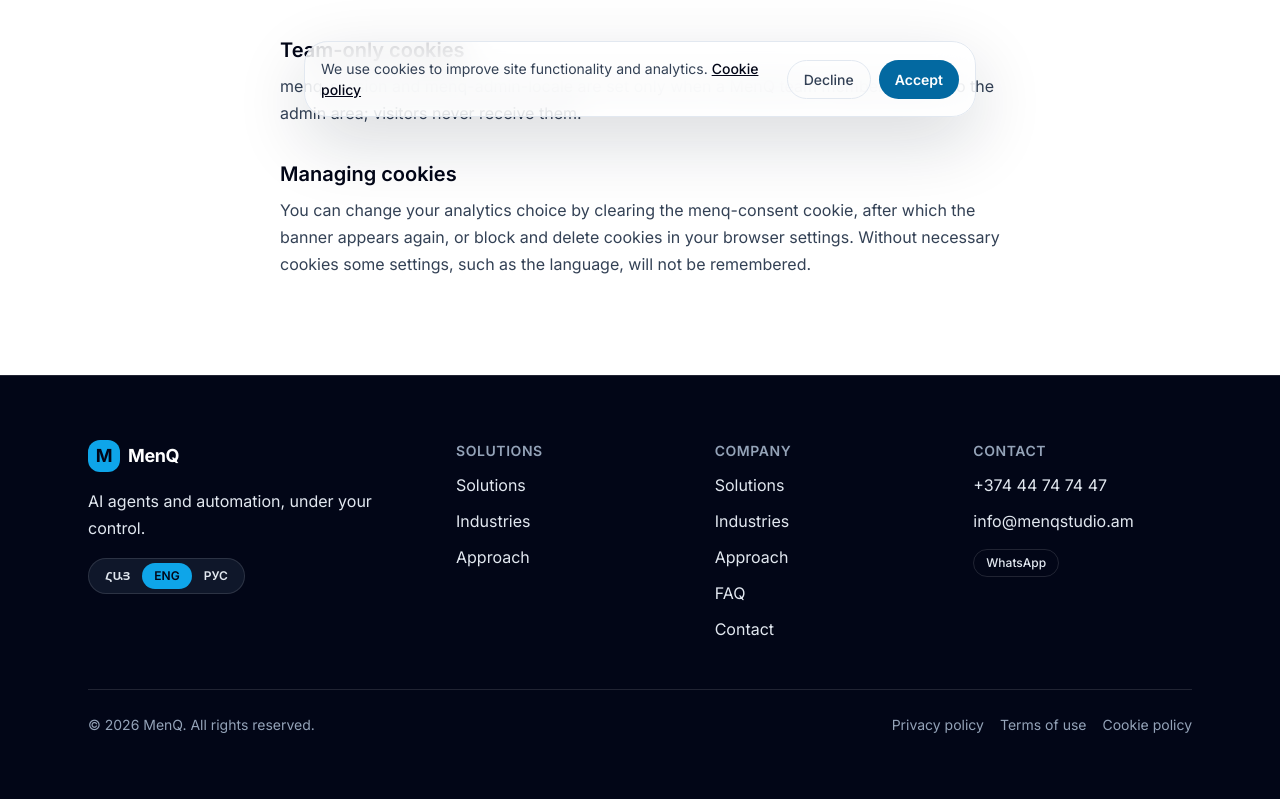
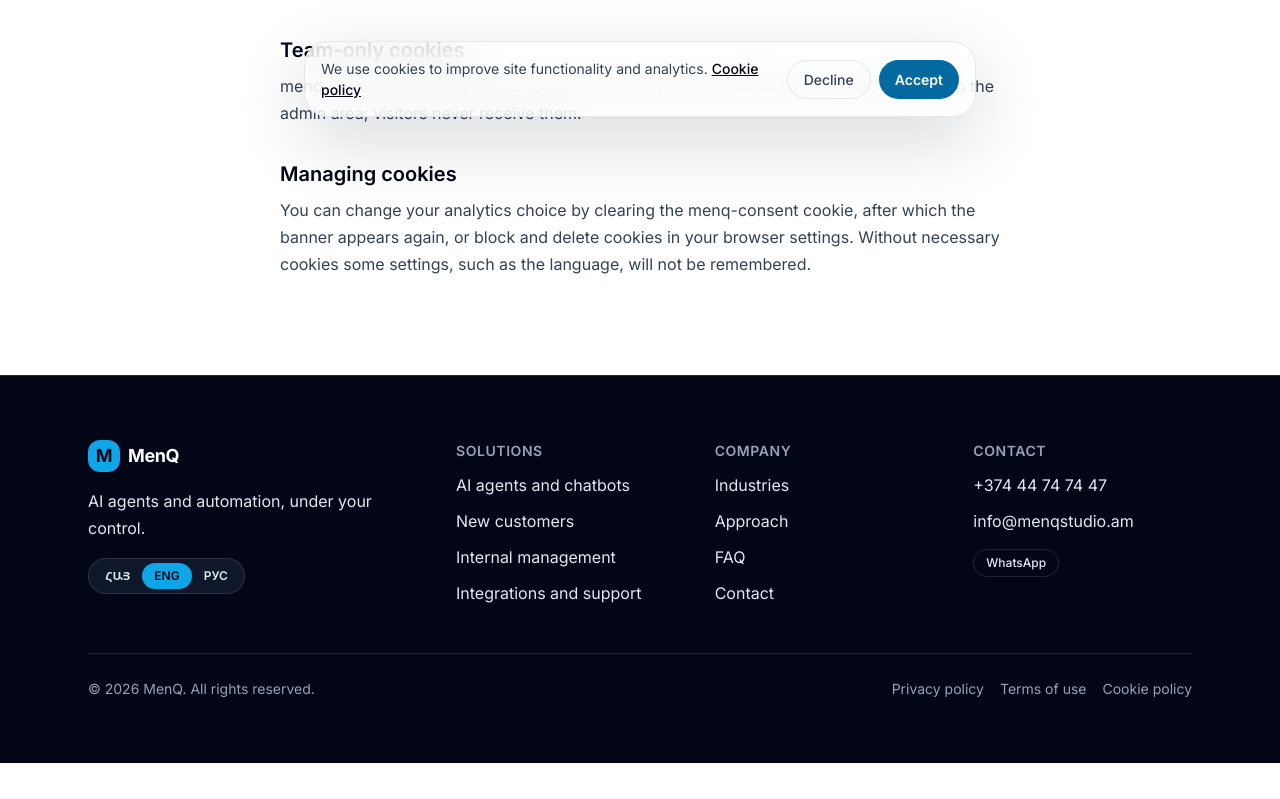
Before and after one commit to menq-official/webpage, a Next.js app: page /en/cookies in a window 1280 px wide. Shown: the part 667-1466 px from the top of the page. After the commit the page ends 1430 px from the top, so only its background shows below. Built offline with nearby package versions, Linux system fonts and the light colour scheme; no server answers.

Commit message:
Redesign 3/n: reading progress, the section on screen marked in the menu, footer without duplicate links (F12)

```diff
--- a/src/components/layout/Footer.tsx
+++ b/src/components/layout/Footer.tsx
@@ -45,15 +45,16 @@ export function Footer({
             <h2 className="text-sm font-semibold uppercase tracking-wide text-content-muted">
               {dict.footer.solutionsTitle}
             </h2>
-            <a href={`/${locale}#${site.anchors.solutions}`} className="text-content-secondary transition-colors duration-base ease-standard hover:text-content-primary">
-              {dict.nav.solutions}
-            </a>
-            <a href={`/${locale}#${site.anchors.industries}`} className="text-content-secondary transition-colors duration-base ease-standard hover:text-content-primary">
-              {dict.nav.industries}
-            </a>
-            <a href={`/${locale}#${site.anchors.process}`} className="text-content-secondary transition-colors duration-base ease-standard hover:text-content-primary">
-              {dict.nav.process}
-            </a>
+            {/* The four service areas (F12: this column used to repeat the Company links). */}
+            {dict.services.blocks.map((block) => (
+              <a
+                key={block.title}
+                href={`/${locale}#${site.anchors.solutions}`}
+                className="text-content-secondary transition-colors duration-base ease-standard hover:text-content-primary"
+              >
+                {block.title}
+              </a>
+            ))}
           </nav>
 
           {/* Company / nav */}
@@ -61,7 +62,7 @@ export function Footer({
             <h2 className="text-sm font-semibold uppercase tracking-wide text-content-muted">
               {dict.footer.companyTitle}
             </h2>
-            {navItems.map((item) => (
+            {navItems.filter((item) => item.key !== "solutions").map((item) => (
               <a
                 key={item.key}
                 href={`/${locale}#${item.anchor}`}
--- a/src/components/layout/Header.tsx
+++ b/src/components/layout/Header.tsx
@@ -16,16 +16,38 @@ import type { Dictionary } from "@/content/locales/types";
 
 export function Header({ dict, locale }: { dict: Dictionary; locale: Locale }) {
   const [scrolled, setScrolled] = useState(false);
+  const [progress, setProgress] = useState(0);
+  const [active, setActive] = useState<string | null>(null);
   const [menuOpen, setMenuOpen] = useState(false);
   const menuTriggerRef = useRef<HTMLButtonElement>(null);
   const drawerCloseRef = useRef<HTMLButtonElement>(null);
   const drawerRef = useRef<HTMLDivElement>(null);
 
   useEffect(() => {
-    const onScroll = () => setScrolled(window.scrollY > 8);
+    const onScroll = () => {
+      setScrolled(window.scrollY > 8);
+      const max = document.documentElement.scrollHeight - window.innerHeight;
+      setProgress(max > 0 ? Math.min(1, Math.max(0, window.scrollY / max)) : 0);
+    };
     onScroll();
     window.addEventListener("scroll", onScroll, { passive: true });
     return () => window.removeEventListener("scroll", onScroll);
+  }, []);
+
+  // Mark the section on screen in the main navigation (aria-current="location").
+  useEffect(() => {
+    const sections = navItems
+      .map((item) => document.getElementById(item.anchor))
+      .filter((el): el is HTMLElement => Boolean(el));
+    if (!sections.length || !("IntersectionObserver" in window)) return;
+    const observer = new IntersectionObserver(
+      (entries) => {
+        for (const entry of entries) if (entry.isIntersecting) setActive(entry.target.id);
+      },
+      { rootMargin: "-40% 0px -55% 0px" },
+    );
+    sections.forEach((el) => observer.observe(el));
+    return () => observer.disconnect();
   }, []);
 
   useEffect(() => {
@@ -55,12 +77,18 @@ export function Header({ dict, locale }: { dict: Dictionary; locale: Locale }) {
 
   return (
     <header className={cn("sticky top-0 z-header w-full border-b transition duration-base ease-standard", scrolled ? "border-edge-subtle surface-float shadow-sm" : "border-transparent bg-transparent") }>
+      {/* Reading progress: a thin accent line along the bottom edge of the header. */}
+      <div
+        aria-hidden="true"
+        className="pointer-events-none absolute inset-x-0 bottom-0 h-0.5 origin-left bg-accent motion-safe:transition-transform motion-safe:duration-150"
+        style={{ transform: `scaleX(${progress})` }}
+      />
       <Container size="wide">
         <div className="flex h-header items-center justify-between gap-4">
           <a href={`/${locale}#${site.anchors.top}`} className="rounded-pill text-content-primary"><BrandMark compact /></a>
           <nav className="hidden items-center gap-1 rounded-pill border border-edge-subtle bg-surface-primary p-1 shadow-sm lg:flex" aria-label={dict.common.mainNavLabel}>
             {navItems.map((item) => (
-              <a key={item.key} href={`/${locale}#${item.anchor}`} className="rounded-pill px-3 py-2 text-sm font-medium text-content-secondary transition-colors duration-base hover:bg-surface-secondary hover:text-content-primary">{dict.nav[item.key]}</a>
+              <a key={item.key} href={`/${locale}#${item.anchor}`} aria-current={active === item.anchor ? "location" : undefined} className={cn("rounded-pill px-3 py-2 text-sm font-medium transition-colors duration-base hover:bg-surface-secondary hover:text-content-primary", active === item.anchor ? "bg-accent-soft text-content-primary" : "text-content-secondary")}>{dict.nav[item.key]}</a>
             ))}
           </nav>
           <div className="hidden items-center gap-2 lg:flex">
```
